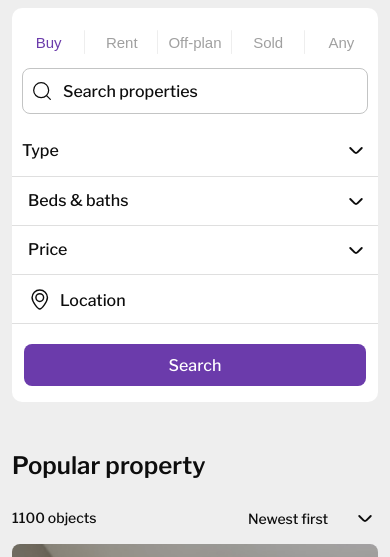
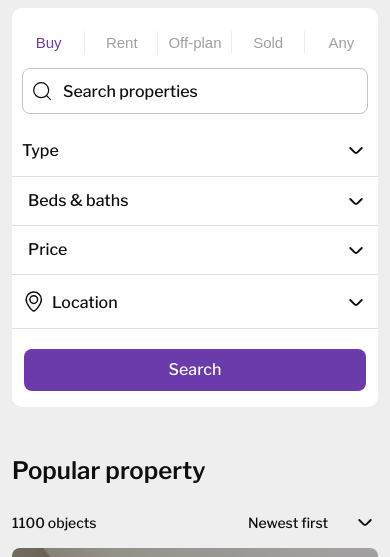
Before and after one commit to TarasDutchak/sbre-project, a plain HTML site: page index.html in a window 390 px wide. Shown: the part 290-847 px from the top of the page. Drawn offline with nearby package versions, Linux system fonts and the light colour scheme.

Commit message:
location select

```diff
--- a/#source/scss/_index.scss
+++ b/#source/scss/_index.scss
@@ -1035,6 +1035,13 @@
     padding-right: 30px;
 }
 
+.location-select {
+    .select2-container .select2-selection--single .select2-selection__rendered {
+        padding-left: 30px;
+        background: url('../img/general/loc-icon.svg') no-repeat top 1px left / 24px;
+    }
+}
+
 @media(max-width:1439.8px) {
     .pagesideline {
         width: 75px;
@@ -1170,13 +1177,15 @@
         margin-bottom: 20px;
     }
 
-    .fscontent__loc {}
-
     .fscontent__price .ddmenu.show {
         left: initial;
         right: 5px;
     }
 
+    .fscontent__loc {
+        max-width: 33.333%;
+        flex: 0 0 33.333%;
+    }
 }
 
 @media(max-width:991.8px) {
@@ -1259,9 +1268,6 @@
         max-width: 100%;
     }
 
-    // .welcomesection {
-    //     padding-top: 100px;
-    // }
 
 
 
@@ -1275,6 +1281,11 @@
     .filter__searchbox input {
         border-radius: 8px;
     }
+
+    .location-select {
+        padding-right: 4px;
+    }
+
 
 }
 
@@ -1448,4 +1459,13 @@
     .objects-section .titlesect {
         font-size: 24px;
     }
+
+    .location-select {
+        padding-right: 0;
+    }
+
+    .fscontent__loc {
+        padding-left: 0;
+        padding-right: 0;
+    }
 }
--- a/index.html
+++ b/index.html
@@ -114,7 +114,7 @@
                         <source src="video/video-mob.mov" type="video/mp4" media="(max-width: 575px)">
                         <!-- Відео для екранів більше 575px -->
                         <source src="video/video.mp4" type="video/mp4">
-                      </video>
+                    </video>
 
                 </div>
             </div>
@@ -279,10 +279,21 @@
                                 </div>
                             </div>
                             <div class="fscontent__loc">
-                                <p>
+                                <!-- <p>
                                     <img src="img/general/loc-icon.svg" alt="img">
                                     Location
-                                </p>
+                                </p> -->
+                                <div class="styledselect__wrap location-select">
+                                    <select name="" id="" class="styledselect" data-placeholder="Location">
+                                        <option></option>
+                                        <option value="1">Any</option>
+                                        <option value="2">Apartment</option>
+                                        <option value="3">Villa</option>
+                                        <option value="4">Townhouse</option>
+                                        <option value="5">Penthouse</option>
+                                        <option value="6">Townhouse</option>
+                                    </select>
+                                </div>
                             </div>
                             <div class="fscontent__btn">
                                 <input type="submit" value="Search">
```
Also changed, not shown: css/style.css.
